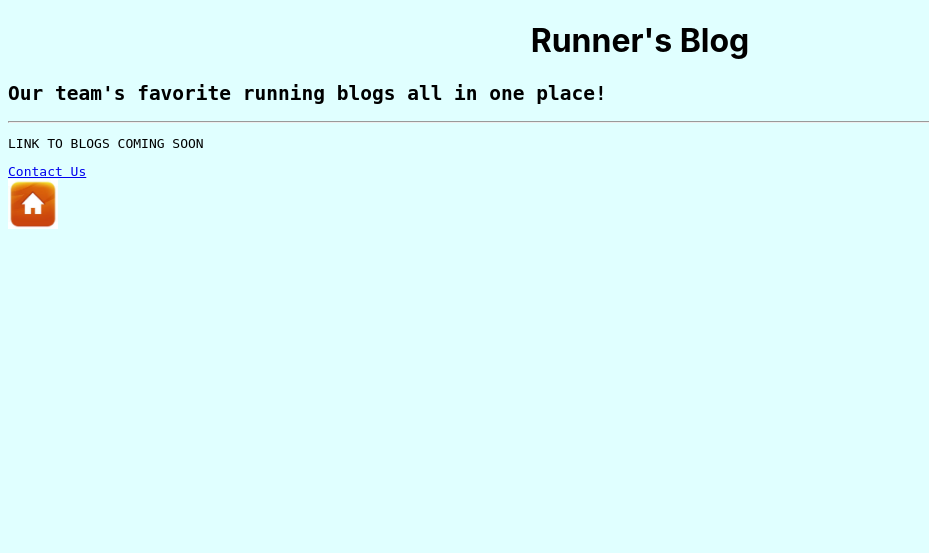
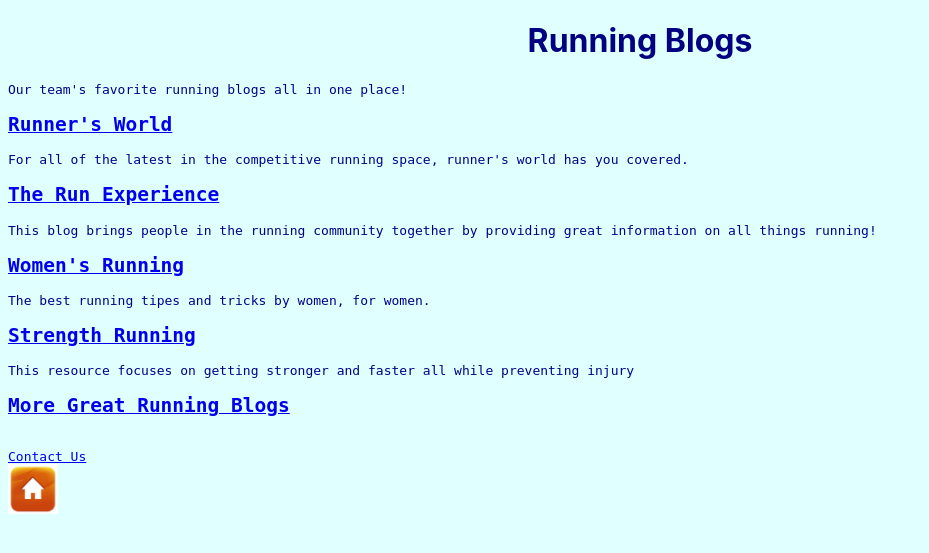
Before and after one commit to bkrauss1/Project, a PHP site: page /blogs.html in a window 1280 px wide. Shown: the top 553 px of the page, without its empty margins (0-929 px from the left). Run offline with PHP 8.4, Linux system fonts and the light colour scheme.

Commit message:
version 2

```diff
--- a/blogs.html
+++ b/blogs.html
@@ -5,21 +5,39 @@
     <meta name="viewport" content="width=device-width, initial-scale=1.0" />
     <link rel="stylesheet" type="text/css" href="style.css" />
     <link rel="icon" href="images/favicon.ico" type="image/x-icon">
-    <title>Runner's Blog</title>
+    <title>Running Blogs</title>
   </head>
   <body>
 <h1>
-    Runner's Blog
+    Running Blogs
 </h1>
 <p>
+    Our team's favorite running blogs all in one place!
+</p>
+<p>
 <h2>
-    Our team's favorite running blogs all in one place!
+  <a href="https://www.runnersworld.com/">Runner's World</a>
+</h2>
+For all of the latest in the competitive running space, runner's world has you covered.
+</p>
+<h2>
+  <a href="https://therunexperience.com/25-running-blogs/">The Run Experience</a>
+</h2>
+This blog brings people in the running community together by providing great information on all things running!
+</p>
+<h2>
+  <a href="https://www.womensrunning.com/">Women's Running</a>
+</h2>
+The best running tipes and tricks by women, for women.</p>
+<h2>
+  <a href="https://strengthrunning.com/">Strength Running</a>
+</h2>
+This resource focuses on getting stronger and faster all while preventing injury</p>
+<h2>
+  <a href="https://running101.co.uk/30-best-running-blogs-to-follow-in-2020/">More Great Running Blogs</a>
 </h2>
 </p>
-<hr>
-<p>
-LINK TO BLOGS COMING SOON
-</p>
+<br>
 <li class="contact"><a href="contact.html">Contact Us</a></li><a href="index.html"><img src="images/home.jpg" alt="home" title="home icon" width="50" height="50"/> </a>
 </body>
 </html>
--- a/style.css
+++ b/style.css
@@ -1,12 +1,14 @@
 body{
     background-color: lightcyan;
     text-align: left;
-    font-family: monospace
+    font-family: monospace;
+    color:darkblue
   }
   h1{
       font-family: -apple-system, BlinkMacSystemFont, 'Segoe UI', Roboto, Oxygen, Ubuntu, Cantarell, 'Open Sans', 'Helvetica Neue', sans-serif;
       font-weight: bolder;
       text-align: center;
+      color: navy;
   }
 
   #contact{
--- a/yoga.html
+++ b/yoga.html
@@ -5,7 +5,6 @@
     <meta name="viewport" content="width=device-width, initial-scale=1.0" />
     <title>Recovery Yoga</title>
     <link rel="stylesheet" type="text/css" href="style.css" />
-    <link rel="icon" href="images/sneaker.ico" type="image/x-icon">
     <link rel="icon" href="images/favicon.ico" type="image/x-icon">
     <!-- Global site tag (gtag.js) - Google Analytics -->
 <script async src="https://www.googletagmanager.com/gtag/js?id=UA-169818397-1"></script>
@@ -28,7 +27,7 @@
 <h2>
     Tutorials
 </h2>
-Here are some helpful diaggrams and videos to get you started with yoga for runners.
+Here are some helpful diagrams and videos to get you started with yoga for runners.
 </p>
 <hr>
 <p>
```
Also changed, not shown: shoes.html (+12 -4 lines), sources.html (added, +38 -0 lines), stretches.html (+4 -3 lines).
